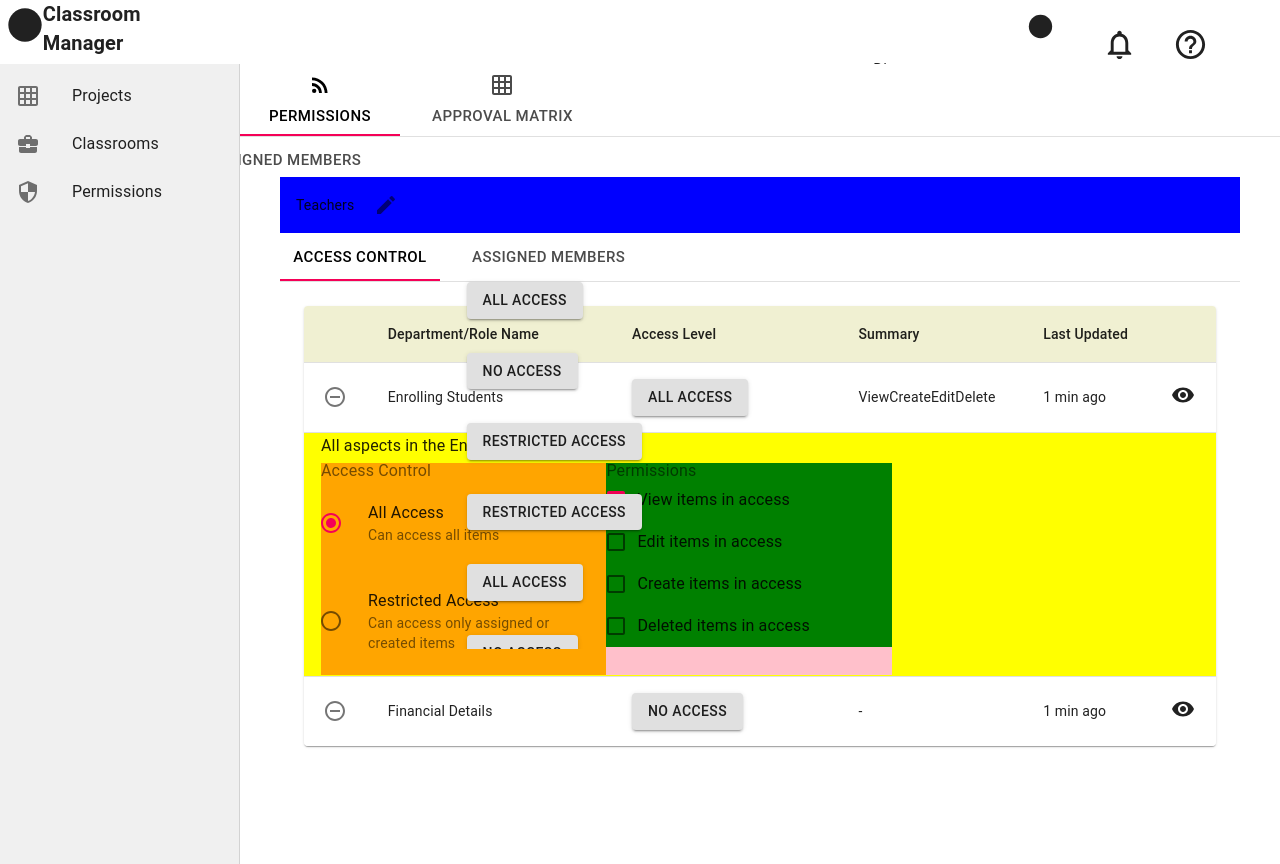
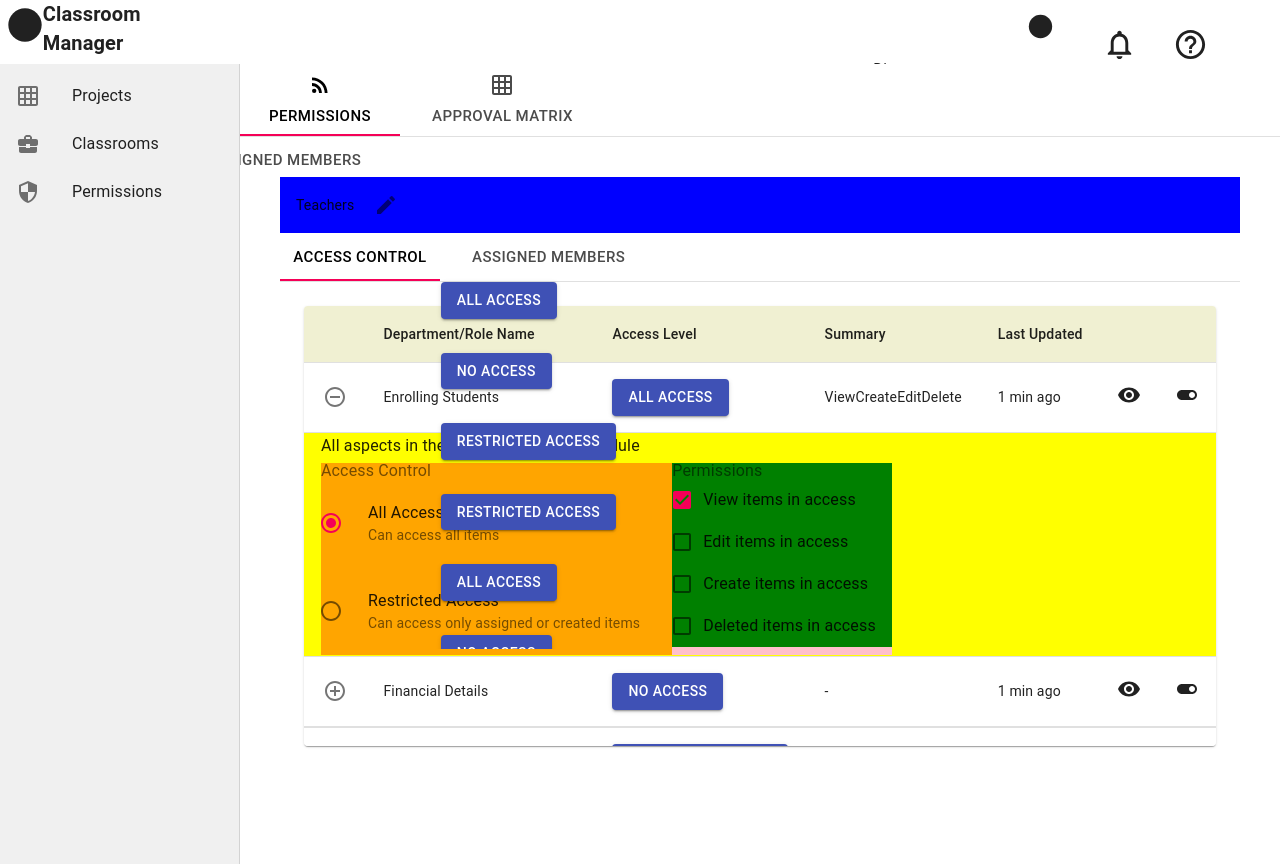
Before and after one commit to Nagadivyasree15/Classroom_Manager, a React (Create React App) app: page /access_control in a window 1280 px wide. Both pictures are taken after a click on the button 335 px from the left and 397 px from the top of the page. Built offline with nearby package versions, Linux system fonts and the light colour scheme.

Commit message:
toggle table cell

```diff
--- a/src/Components/AccessControl.jsx
+++ b/src/Components/AccessControl.jsx
@@ -32,6 +32,8 @@ import EditIcon from '@material-ui/icons/Edit';
 import VisibilityIcon from '@material-ui/icons/Visibility';
 import AddCircleOutlineIcon from '@material-ui/icons/AddCircleOutline';
 import RemoveCircleOutlineIcon from '@material-ui/icons/RemoveCircleOutline';
+import ToggleOffIcon from '@material-ui/icons/ToggleOff';
+import ToggleOnIcon from '@material-ui/icons/ToggleOn';
 import React, { useState } from 'react';
 import roleData from '../Database/database';
 
@@ -66,6 +68,8 @@ const AccessControl = () => {
   const [tabValue, setTabValue] = useState('1');
   const [expanded, setExpanded] = useState(false);
   const [accessValue, setAccessValue] = useState('allaccess');
+  const [accessControl, setAccessControl] = useState('primary');
+  const [iconId, setIconId] = useState(0);
   const [checked, setChecked] = useState({
     view: true,
     edit: false,
@@ -75,15 +79,34 @@ const AccessControl = () => {
   const { view, edit, create, remove } = checked;
   const data = roleData;
   const handleChange = (event, newValue) => {
-    console.log(newValue, event);
     setTabValue(newValue);
   };
   const handleAccess = (e) => {
     setAccessValue(e.target.value);
+    if (accessValue === 'allaccess') {
+      setAccessControl('primary');
+    } else if (accessValue === 'restrictedaccess') {
+      setAccessControl('secondary');
+    }
   };
   const handlePermissions = (e) => {
     setChecked({ ...checked, [e.target.name]: e.target.checked });
   };
+  const handleRole = (e) => {
+    if (e.target) {
+      if (e.target.parentNode) {
+        let cellId = Number(e.target.parentNode.id);
+        for (let i = 0; i < data.length; i++) {
+          if (data[i].id === cellId) {
+            console.log(cellId, data[i].id);
+            setIconId(cellId);
+            setExpanded(!expanded);
+          }
+        }
+      }
+    }
+  };
+  console.log(iconId, expanded);
   return (
     <Box sx={{ flexGrow: 1, p: 2, height: '100vh' }}>
       <Grid item xs={12} style={{ backgroundColor: 'blue' }}>
@@ -117,28 +140,30 @@ const AccessControl = () => {
                     <TableCell>Summary</TableCell>
                     <TableCell>Last Updated</TableCell>
                     <TableCell></TableCell>
+                    <TableCell></TableCell>
                   </TableRow>
                 </TableHead>
                 <TableBody>
                   {data.map((item) => (
                     <React.Fragment>
                       <TableRow key={item.id} id={item.id}>
-                        <TableCell>
+                        <TableCell id={item.id}>
                           <IconButton
+                            id={item.id}
                             aria-label="expand row"
                             size="small"
-                            onClick={() => setExpanded(!expanded)}
+                            onClick={handleRole}
                           >
-                            {expanded ? (
-                              <RemoveCircleOutlineIcon />
+                            {iconId === item.id && expanded ? (
+                              <RemoveCircleOutlineIcon id={item.id} />
                             ) : (
-                              <AddCircleOutlineIcon />
+                              <AddCircleOutlineIcon id={item.id} />
                             )}
                           </IconButton>
                         </TableCell>
                         <TableCell id={item.id}>{item.role}</TableCell>
                         <TableCell>
-                          <Button variant="contained">
+                          <Button variant="contained" color={accessControl}>
                             {item.accesslevel}
                           </Button>
                         </TableCell>
@@ -147,6 +172,14 @@ const AccessControl = () => {
                         <TableCell>
                           <VisibilityIcon />
                         </TableCell>
+                        <TableCell>
+                          {String(accessValue) === 'allaccess' ||
+                          'restrictedaccess' ? (
+                            <ToggleOnIcon />
+                          ) : (
+                            <ToggleOffIcon />
+                          )}
+                        </TableCell>
                       </TableRow>
                       <TableRow
                         key={`collapse_${item.id}`}
@@ -154,10 +187,10 @@ const AccessControl = () => {
                       >
                         <TableCell
                           style={{ paddingBottom: 0, paddingTop: 0 }}
-                          colSpan={6}
+                          colSpan={7}
                         >
                           <Collapse
-                            in={expanded}
+                            in={iconId === item.id ? expanded : ''}
                             timeout="auto"
                             component="tr"
                             unmountOnExit
@@ -173,11 +206,7 @@ const AccessControl = () => {
                                   backgroundColor: 'blue',
                                 }}
                               >
-                                <Grid
-                                  item
-                                  xs={6}
-                                  style={{ backgroundColor: 'pink' }}
-                                >
+                                <Grid item style={{ backgroundColor: 'pink' }}>
                                   <Grid>
                                     <FormControl
                                       fullWidth
@@ -222,11 +251,7 @@ const AccessControl = () => {
                                     </FormControl>
                                   </Grid>
                                 </Grid>
-                                <Grid
-                                  item
-                                  xs={6}
-                                  style={{ backgroundColor: 'pink' }}
-                                >
+                                <Grid item style={{ backgroundColor: 'pink' }}>
                                   <Grid>
                                     <FormControl
                                       fullWidth
```
